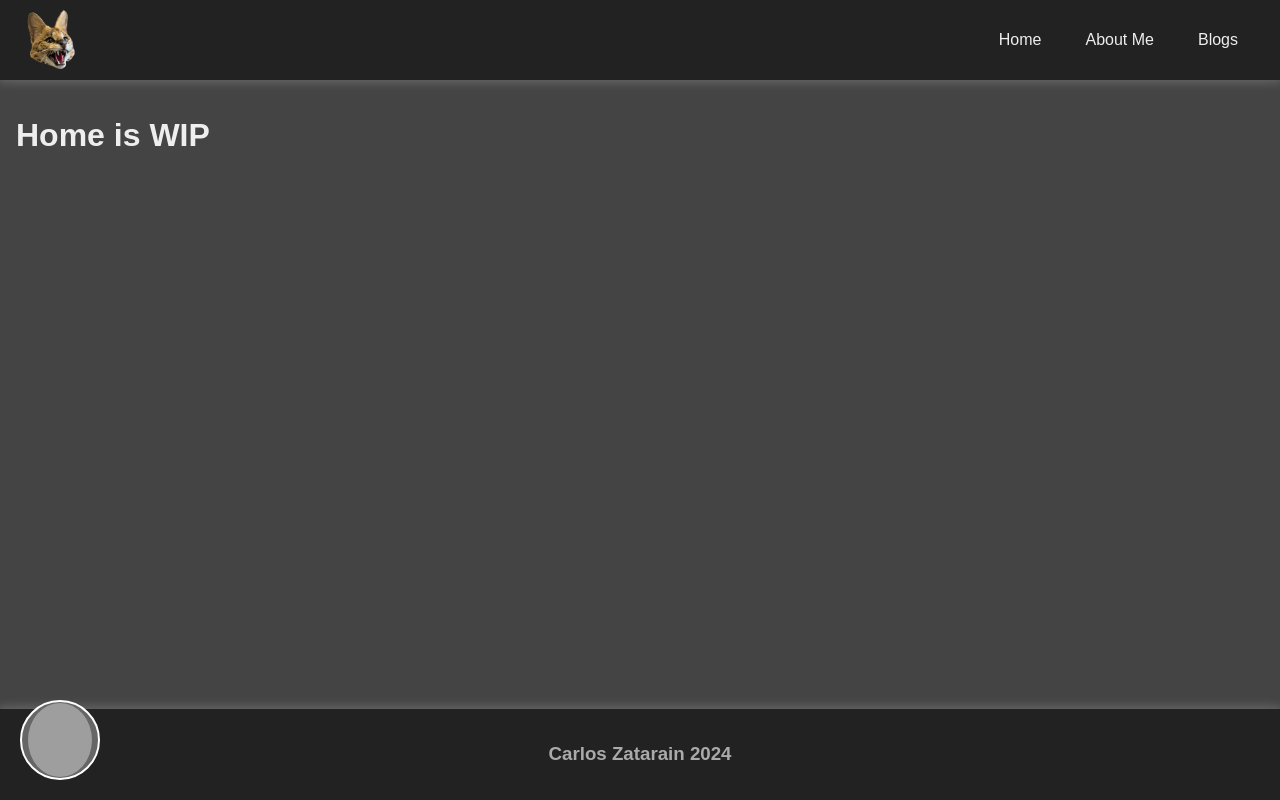
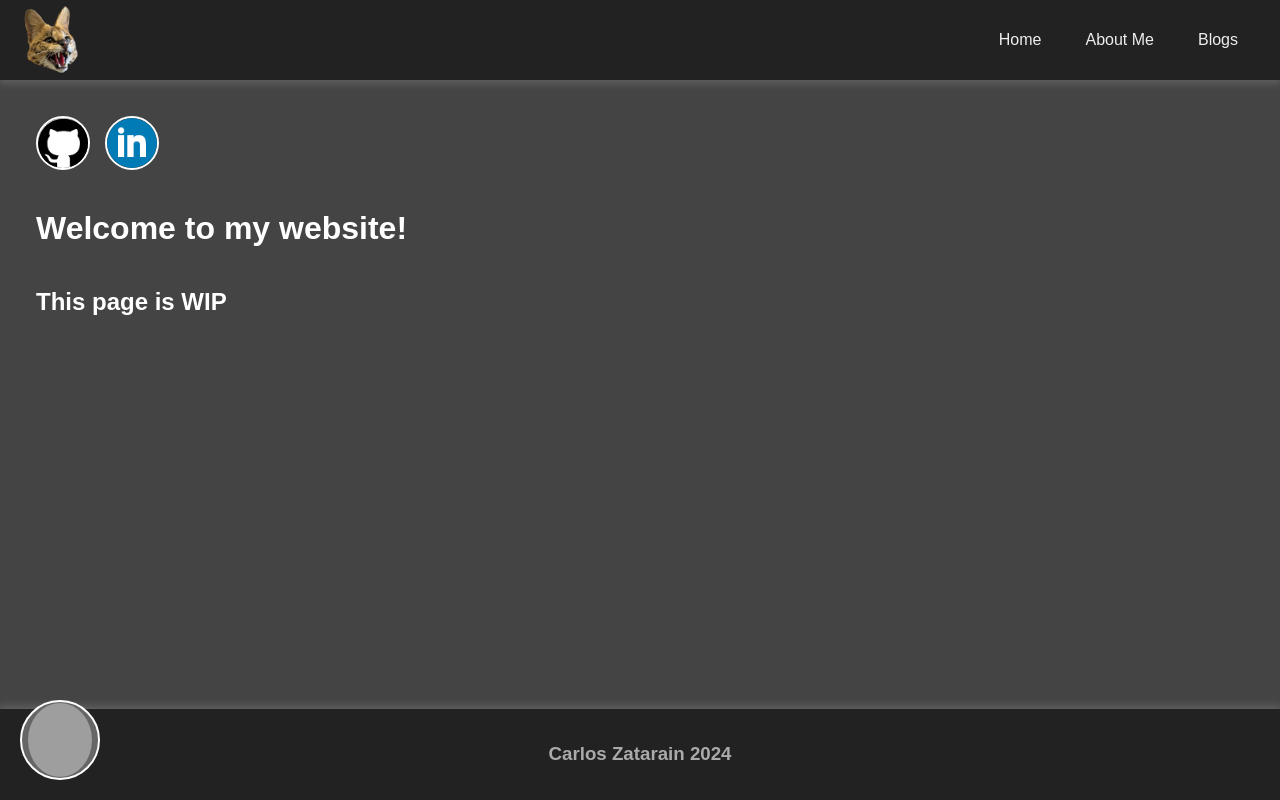
Before and after one commit to Czatar/Personal-Website, an Angular app in the folder website-app/: page / in a window 1280 px wide. Built offline with nearby package versions, Linux system fonts and the light colour scheme; grey boxes are pictures that could not be loaded.

Commit message:
Include Github and LinkedIn socials to the website

```diff
--- a/website-app/src/app/header/header.component.css
+++ b/website-app/src/app/header/header.component.css
@@ -43,9 +43,9 @@
 
 .logo {
   position: absolute; /* Position the logo absolutely */
-  left: 20px; /* Adjust the distance from the left edge */
+  left: 1rem; /* Adjust the distance from the left edge */
   top: 50%; /* Center vertically */
   transform: translateY(-50%); /* Adjust for centering */
-  height: 80%; /* Adjust the height of the logo as needed */
+  height: 90%; /* Adjust the height of the logo as needed */
   margin: 0; /* Remove margin */
 }
--- a/website-app/src/app/home/home.component.css
+++ b/website-app/src/app/home/home.component.css
@@ -0,0 +1,56 @@
+@keyframes fadeInLeft {
+  from {
+    transform: translateX(-100%);
+    opacity: 0;
+  }
+  to {
+    transform: translateX(0);
+    opacity: 1;
+  }
+}
+
+.home-container {
+  display: flex;
+  flex-direction: column;
+  align-items: flex-start;
+  padding: 20px;
+}
+
+.icon-container {
+  display: flex;
+  gap: 15px;
+  margin-bottom: 20px;
+}
+
+.icon-link {
+  display: inline-block;
+  width: 50px; /* Adjust size as needed */
+  height: 50px; /* Adjust size as needed */
+  border-radius: 50%;
+  overflow: hidden;
+  border: 2px solid white; /* White border */
+  opacity: 0; /* Start hidden */
+  animation: fadeInLeft 1s ease-out forwards; /* Apply fade-in animation */
+}
+
+.icon-link:nth-child(1) {
+  animation-delay: 0.2s; /* Delay for the first icon */
+}
+
+.icon-link:nth-child(2) {
+  animation-delay: 0.4s; /* Delay for the second icon */
+}
+
+.icon-image {
+  width: 100%;
+  height: 100%;
+  object-fit: cover;
+}
+
+.welcome-text {
+  margin-top: 20px; /* Adjust spacing as needed */
+  color: white; /* Adjust color as needed */
+  opacity: 0; /* Start hidden */
+  animation: fadeInLeft 1s ease-out forwards; /* Apply fade-in animation */
+  animation-delay: 0.6s; /* Delay for the text */
+}
--- a/website-app/src/app/home/home.component.html
+++ b/website-app/src/app/home/home.component.html
@@ -1 +1,12 @@
-<h1 class="contrast-1">Home is WIP</h1>
+<div class="home-container">
+  <div class="icon-container">
+    <a href="https://github.com/Czatar" target="_blank" class="icon-link">
+      <img src="assets/images/github.png" alt="GitHub" class="icon-image">
+    </a>
+    <a href="https://www.linkedin.com/in/czatarain01/" target="_blank" class="icon-link">
+      <img src="assets/images/linkedin.png" alt="LinkedIn" class="icon-image">
+    </a>
+  </div>
+  <h1 class="welcome-text">Welcome to my website!</h1>
+  <h2 class="welcome-text">This page is WIP</h2>
+</div>
```
Also changed, not shown: website-app/src/assets/images/github.png (added), website-app/src/assets/images/linkedin.png (added).
